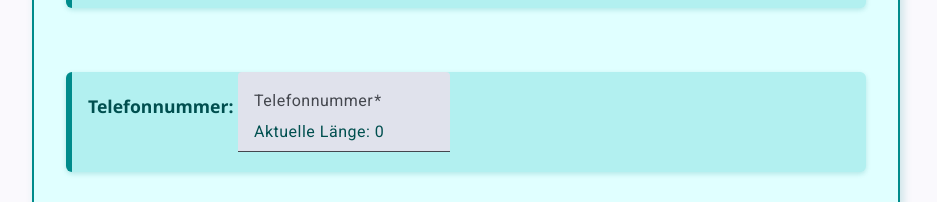
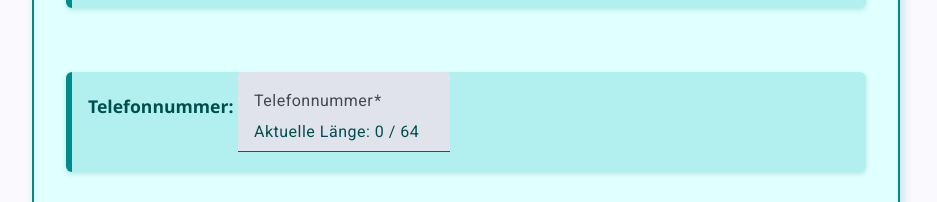
Before and after one commit to Luuk07/Mitarbeiter-Dashboard, an Angular app: page /create in a window 1280 px wide. Shown: the part 1095-1297 px from the top of the page, without its empty margins (174-1111 px from the left). Built offline with nearby package versions, Linux system fonts and the light colour scheme; data requests are answered from the project's data file.

Commit message:
Telefonnummer nicht mehr type number sondern text

```diff
--- a/src/app/create-comp/create-comp.html
+++ b/src/app/create-comp/create-comp.html
@@ -75,8 +75,8 @@
         Telefonnummer:
         <mat-form-field class="example-full-width">
           <mat-label>Telefonnummer</mat-label>
-          <input type="number" matInput [formControl]="phonenNumberFormControl" [attr.maxlength]="maxlength">
-           Aktuelle Länge: {{phonenNumberFormControl?.value.toString().length}}
+          <input type="text" matInput [formControl]="phonenNumberFormControl" [attr.maxlength]="maxlength" >
+           Aktuelle Länge: {{phonenNumberFormControl?.value?.toString().length}} / {{maxlength}}
           @if (phonenNumberFormControl.hasError('required')) {
             <mat-error>Telefonnummer ist <strong>erforerlich</strong></mat-error>
           }
```
